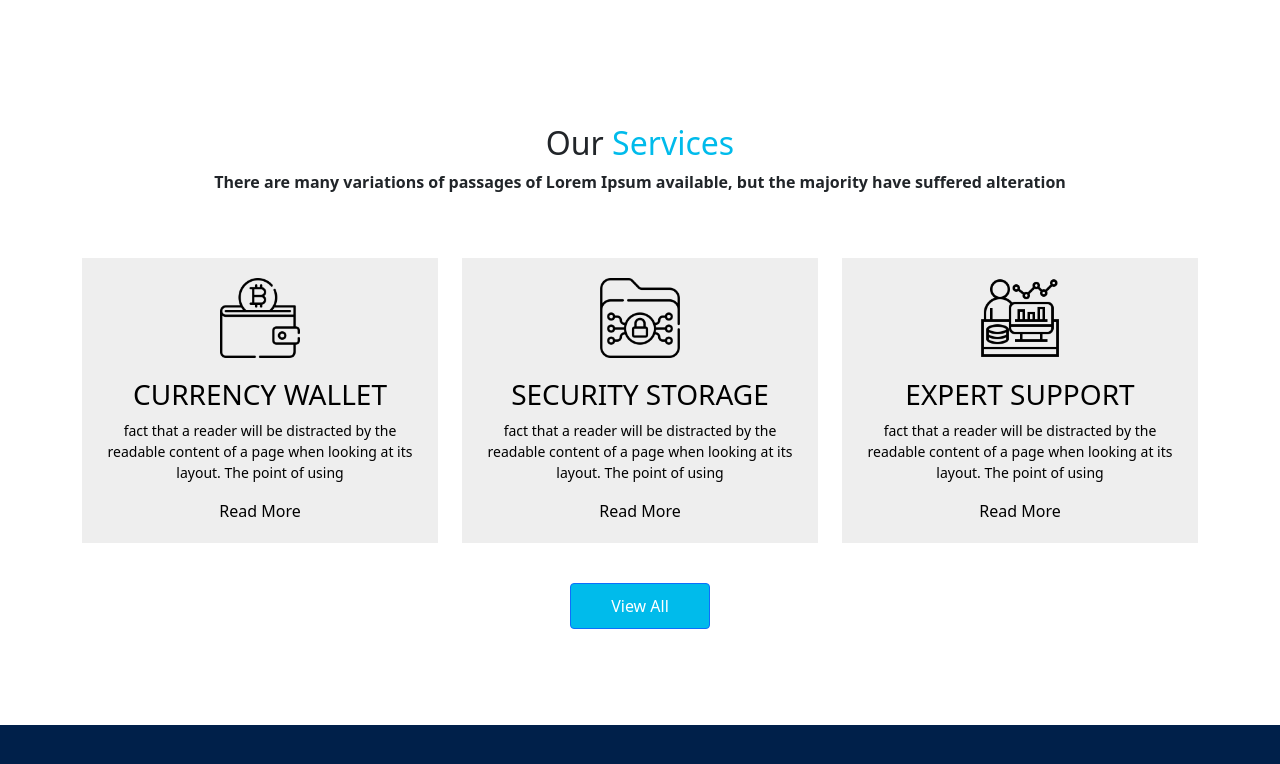
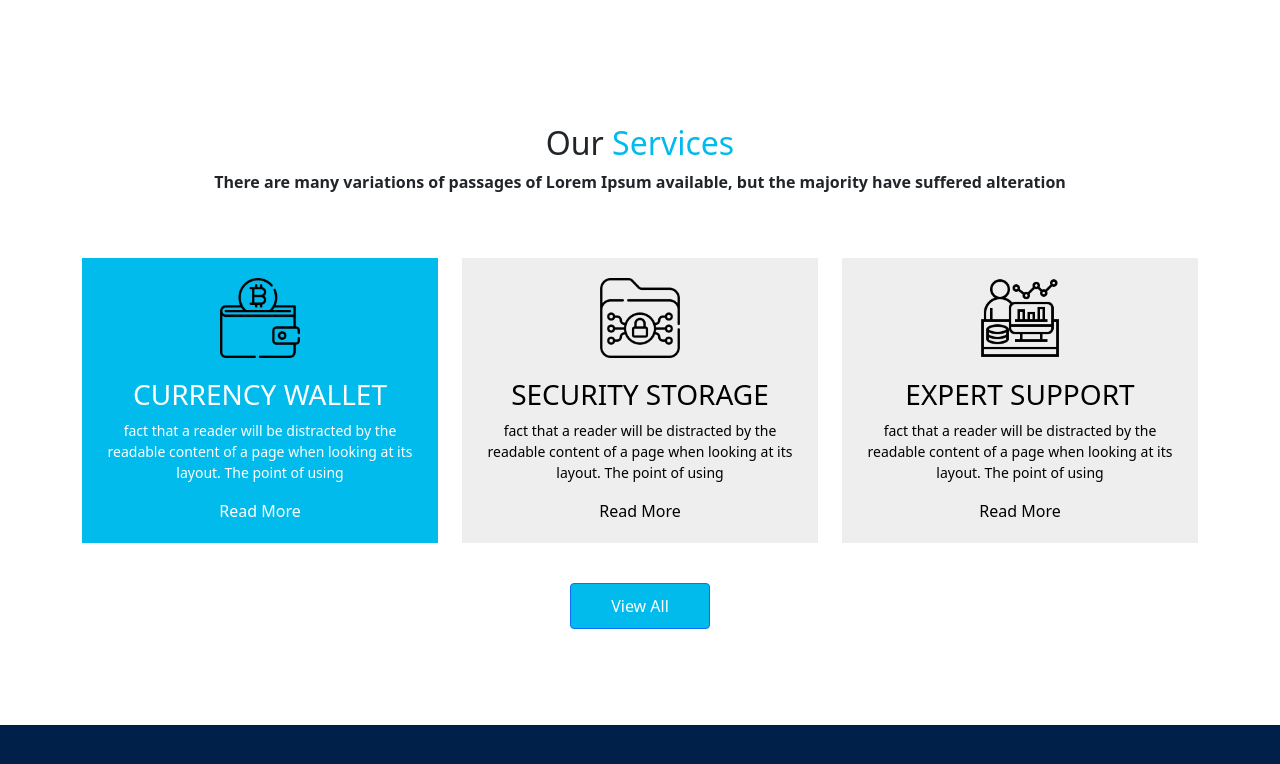
Before and after one commit to zeyad262/crypto, a plain HTML site: page index.html in a window 1280 px wide. In both pictures the pointer is over the element 260 px from the left and 1340 px from the top of the page. Shown: the part 940-1704 px from the top of the page. Drawn offline with Linux system fonts and the light colour scheme.

Commit message:
Update style.css

```diff
--- a/css/style.css
+++ b/css/style.css
@@ -79,7 +79,10 @@ nav .navbar-brand{
     background-color: #eee;
     padding: 0 20px 20px 20px;
     margin-bottom: 20px;
-
+}
+.services .row .box:hover, .services .row .box:hover  .text , .services .row .box:hover  .text a{
+    color: white;
+    background-color: #00bbeb;
 }
 .services .row img{
     width: 120px;
```
